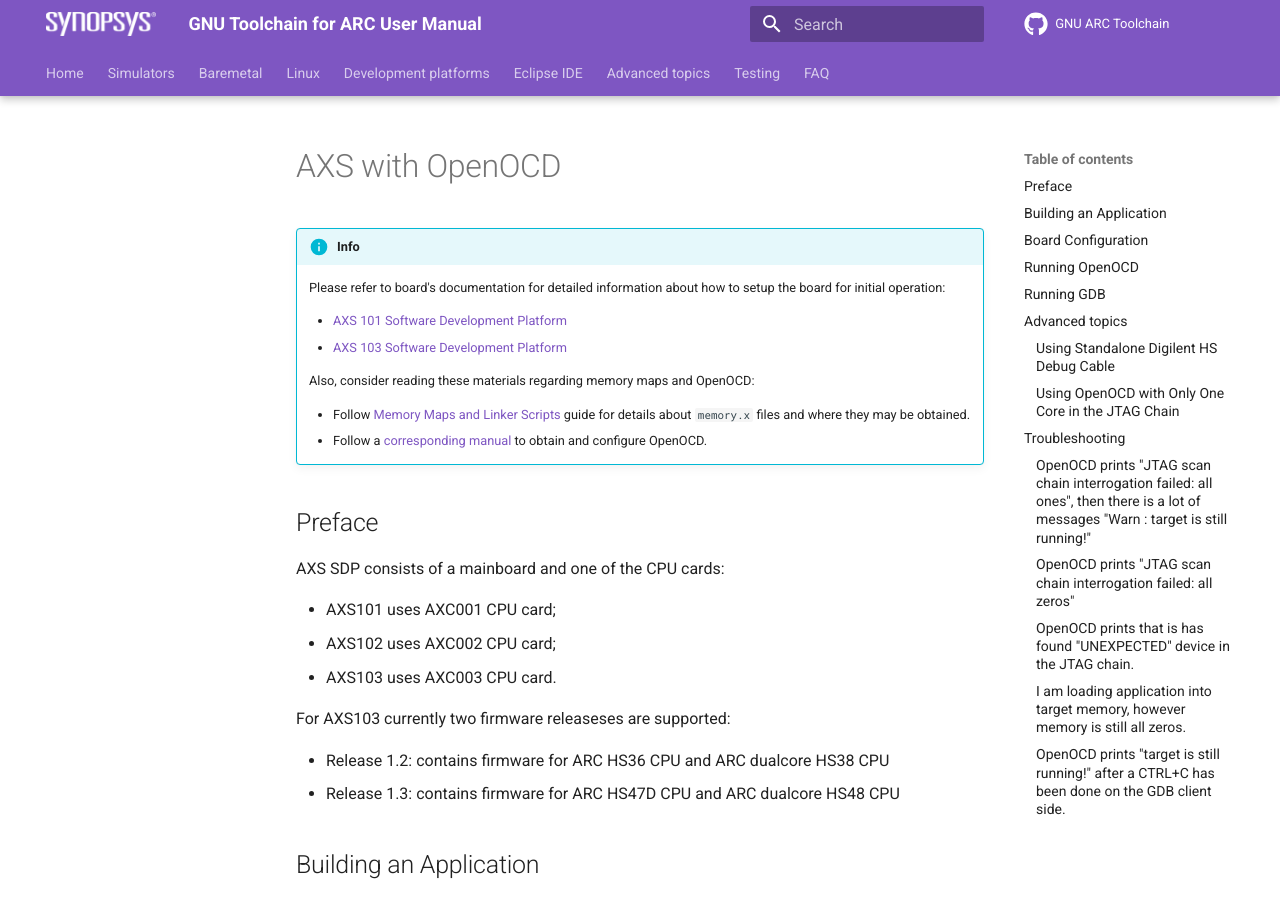
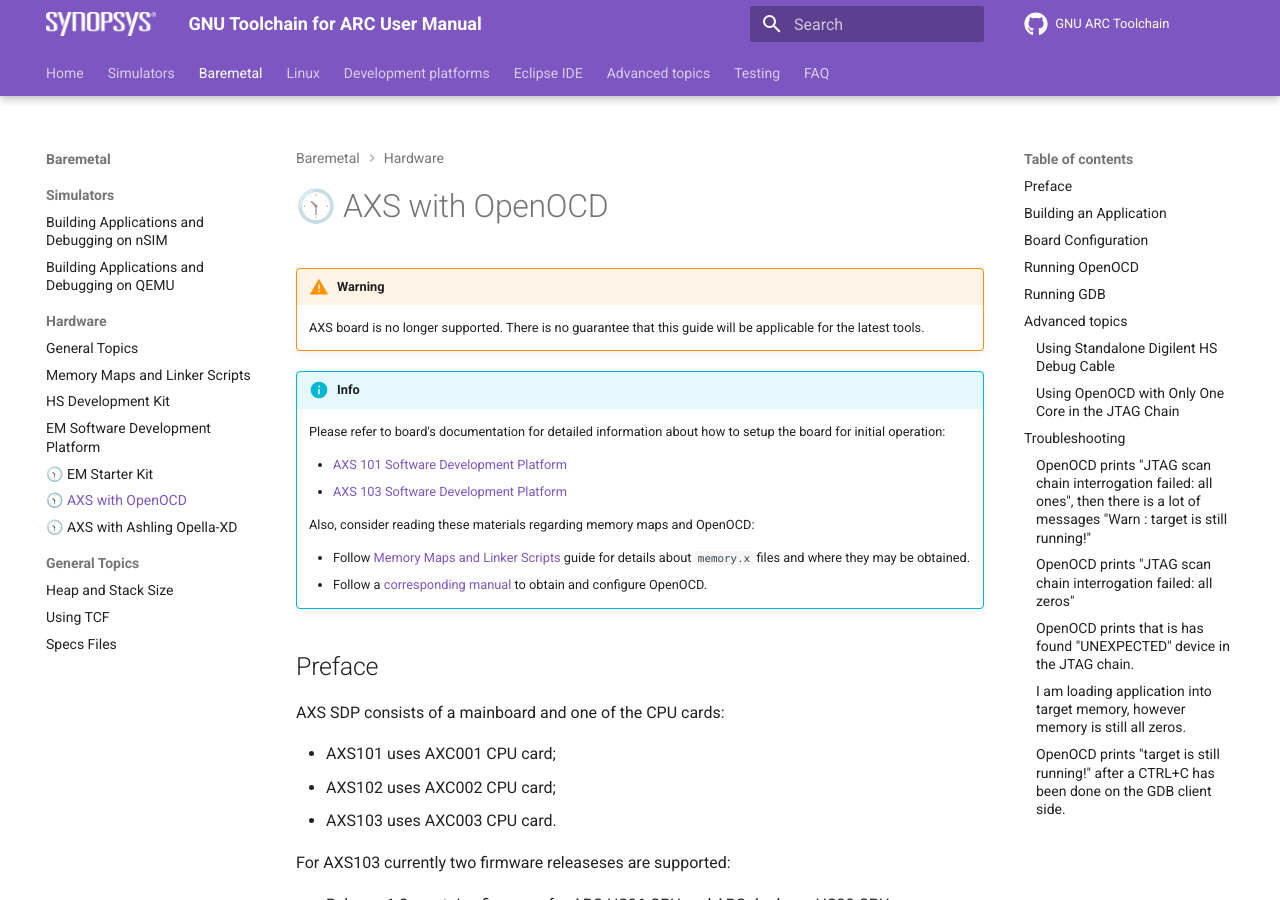
Before and after one commit to foss-for-synopsys-dwc-arc-processors/documentation, an MkDocs documentation site: the page built from docs/baremetal/hardware/axs-openocd.md, in a window 1280 px wide and 900 px high. Built offline with MkDocs 1.6.1 and Material for MkDocs 9.7.7, drawn with Linux system fonts in a browser that asks for light colours; comment, search, counter and statistics services are not loaded.

Commit message:
Label obsolete articles

```diff
--- a/docs/baremetal/hardware/axs-openocd.md
+++ b/docs/baremetal/hardware/axs-openocd.md
@@ -1,12 +1,17 @@
-# AXS with OpenOCD
+# 🕥 AXS with OpenOCD
+
+!!! warning
+
+    AXS board is no longer supported. There is no guarantee that this guide will
+    be applicable for the latest tools.
 
 !!! info
 
     Please refer to board's documentation for detailed information about how
     to setup the board for initial operation:
 
-    * [AXS 101 Software Development Platform](https://github.com/foss-for-synopsys-dwc-arc-processors/ARC-Development-Systems-Forum/wiki/ARC-Development-Systems-Forum-Wiki-Home#arc-axs101-software-development-platform-1)
-    * [AXS 103 Software Development Platform](https://github.com/foss-for-synopsys-dwc-arc-processors/ARC-Development-Systems-Forum/wiki/ARC-Development-Systems-Forum-Wiki-Home#arc-axs103-software-development-platform-1)
+    * [AXS 101 Software Development Platform](../../platforms/board-axs101.md)
+    * [AXS 103 Software Development Platform](../../platforms/board-axs103.md)
 
     Also, consider reading these materials regarding memory maps and OpenOCD:
 
--- a/mkdocs.yml
+++ b/mkdocs.yml
@@ -59,8 +59,8 @@
       - baremetal/hardware/hsdk.md
       - baremetal/hardware/emsdp.md
       - baremetal/hardware/emsk.md
-      # - baremetal/hardware/axs-openocd.md
-      # - baremetal/hardware/axs-ashling.md
+      - baremetal/hardware/axs-openocd.md
+      - baremetal/hardware/axs-ashling.md
     - General Topics:
       - baremetal/general/heap-and-stack.md
       - baremetal/general/tcf.md
@@ -79,9 +79,9 @@
       - Building and running Linux: linux/hsdk/build.md
       - Building U-Boot: linux/hsdk/uboot-build.md
       - U-Boot command reference: linux/hsdk/uboot-commands.md
-    # - Running on AXS SDP:
-    #   - Building and running Linux: linux/axs/build.md
-    #   - Flashing U-Boot: linux/axs/uboot.md
+    - Running on AXS SDP:
+      - Building and running Linux: linux/axs/build.md
+      - Flashing U-Boot: linux/axs/uboot.md
     - eBPF subsystem:
       - linux/ebpf/cross.md
       - linux/ebpf/build.md
```
Also changed, not shown: docs/baremetal/hardware/axs-ashling.md (+6 -1 lines), docs/baremetal/hardware/emsk.md (+6 -1 lines), docs/linux/axs/build.md (+7 -2 lines), docs/linux/axs/uboot.md (+6 -1 lines).
